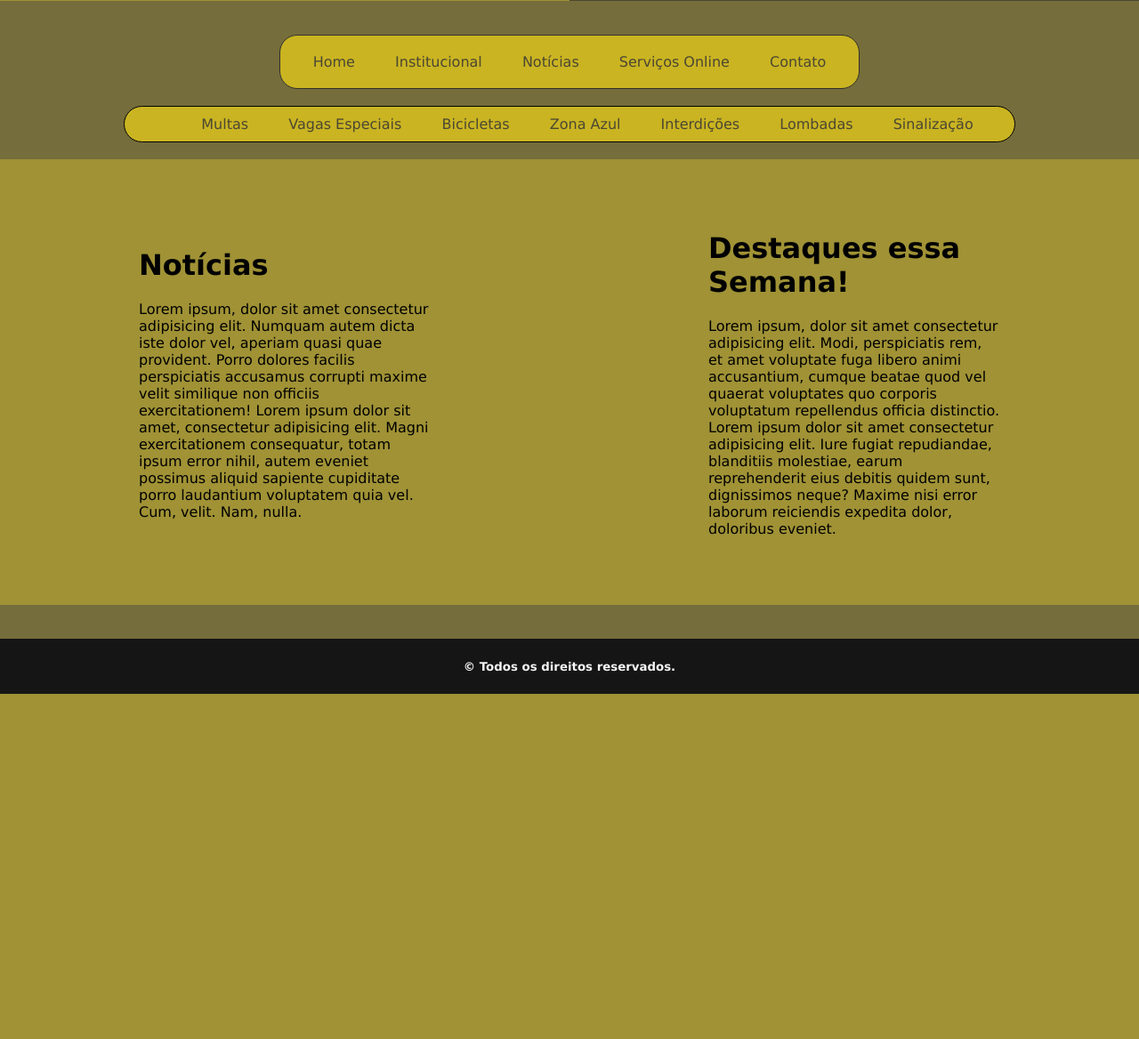
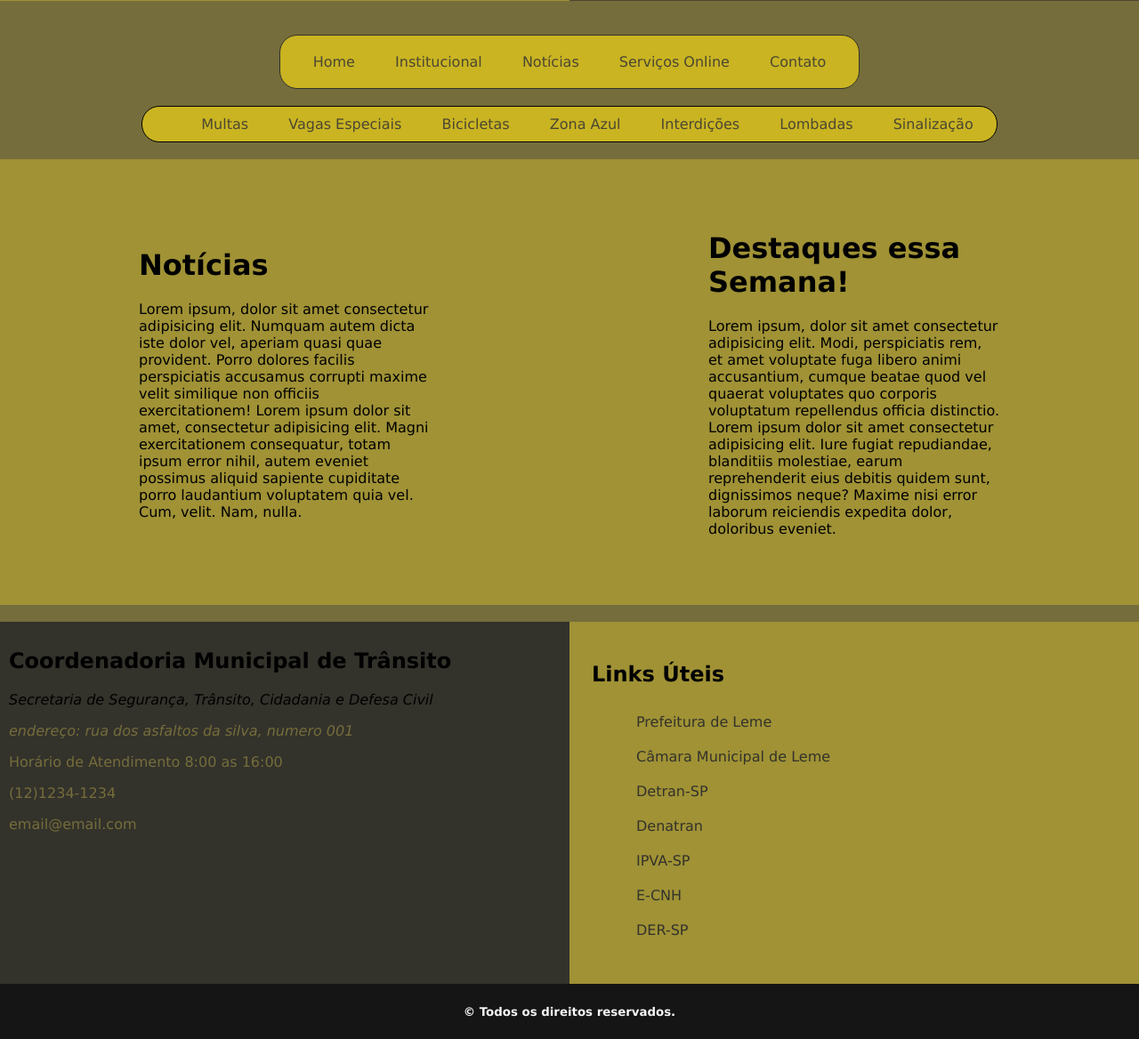
Before and after one commit to Malihgno616/portfolio-transito, a PHP site: page / in a window 1280 px wide. Shown: the part 496-1664 px from the top of the page at 89% size. Before the commit the page ends 1276 px from the top, so only its background shows below. Run offline with PHP 8.4, Linux system fonts and the light colour scheme.

Commit message:
Adicionando Rodapé para o Site

```diff
--- a/index.html
+++ b/index.html
@@ -30,10 +30,9 @@
 
   <br>
 
-
-
   <br>
 
+  <!--Menu Principal -->
   <nav >
     <ul class="nav-menu">
       <li><a href="index.html">Home</a></li>
@@ -44,10 +43,8 @@
     </ul>
   </nav>
 
-
-
   <br>
-
+  <!-- Menu Secundário-->
   <nav>
     <ul class="outro-menu">
       <li><a href="#">Multas</a></li>
@@ -61,7 +58,7 @@
   </nav>
 
     <br>
-
+    <!--Conteúdo Principal-->
   <div class="main">
     <div class="section2">
       <h1>Notícias</h1>
@@ -71,14 +68,36 @@
         <h1>Destaques essa Semana!</h1>
         <p>Lorem ipsum, dolor sit amet consectetur adipisicing elit. Modi, perspiciatis rem, et amet voluptate fuga libero animi accusantium, cumque beatae quod vel quaerat voluptates quo corporis voluptatum repellendus officia distinctio. Lorem ipsum dolor sit amet consectetur adipisicing elit. Iure fugiat repudiandae, blanditiis molestiae, earum reprehenderit eius debitis quidem sunt, dignissimos neque? Maxime nisi error laborum reiciendis expedita dolor, doloribus eveniet.</p>
     </div>
-
   </div>
 
     <br>
+    <!--Rodapé-->
+    <div class="rodape">
+      <div class="metade1">
+        <h2>Coordenadoria Municipal de Trânsito</h2>
+        <p><em>Secretaria de Segurança, Trânsito, Cidadania e Defesa Civil</em></p>
+        <a href="#">
+          <address><p>endereço: rua dos asfaltos da silva, numero 001</p></address>
+        </a>
+        <a href="#"><p>Horário de Atendimento 8:00 as 16:00</p></a>
+        <a href="#"><p>(12)1234-1234</p></a>
+        <a href="#"><p>email@email.com</p></a>
+      </div>
+      <div class="metade2">
+        <h2 id="links-uteis">Links Úteis</h2>
+        <ul>
+          <li><a href="#">Prefeitura de Leme</a></li>
+          <li><a href="#">Câmara Municipal de Leme</a></li>
+          <li><a href="#">Detran-SP</a></li>
+          <li><a href="#">Denatran</a></li>
+          <li><a href="#">IPVA-SP</a></li>
+          <li><a href="#">E-CNH</a></li>
+          <li><a href="#">DER-SP</a></li>
+        </ul>
+      </div>
+    </div>
 
-
-
-      <br>
+    <!--Direitos Autorais-->
     <footer id="fim">
         <strong>
           <p id="direitos"> &copy; Todos os direitos reservados. </p>
--- a/paginas/contato.html
+++ b/paginas/contato.html
@@ -29,8 +29,6 @@
 
     <br>
 
-
-
     <br>
 
     <nav >
--- a/style.css
+++ b/style.css
@@ -130,8 +130,8 @@ body {
   background-color: var(--cor2);
   margin: auto;
   text-align: center;
-  border-radius: 45px;
-  width: 75%;
+  border-radius: 20px;
+  max-width: 920px;
   border: 1px solid ;
 }
 
@@ -182,3 +182,58 @@ body {
   border-radius: 50px;
   color: #756D3B;
 }
+
+.rodape {
+  display: grid;
+  grid-template-columns: 1fr 1fr;
+}
+
+
+.metade1,
+.metade2 {
+  padding: 25px;
+  box-sizing: border-box;
+}
+
+.metade1 {
+  background-color: #33322B;
+  width: 100%;
+  padding: 10px;
+}
+
+.metade2 {
+  background-color: var(--cor3);
+
+}
+
+.metade1 a {
+  color: #756D3B;
+  text-decoration: none;
+}
+
+.metade1 a:hover {
+  color: yellow;
+  transition-duration: 500ms;
+}
+
+.metade2 a{
+  color: var(--cor6);
+  text-decoration: none;
+}
+
+.metade2 li {
+  list-style-type: none;
+  padding: 10px;
+}
+
+.metade2 li:hover {
+  background-color: var(--cor1);
+  width: 50%;
+  transition-duration: 950ms;
+  border-radius: 100px;
+}
+
+#links-uteis {
+  display: flex;
+  text-align: justify;
+}
```
Lines whose indentation alone changed are shown as unchanged.
